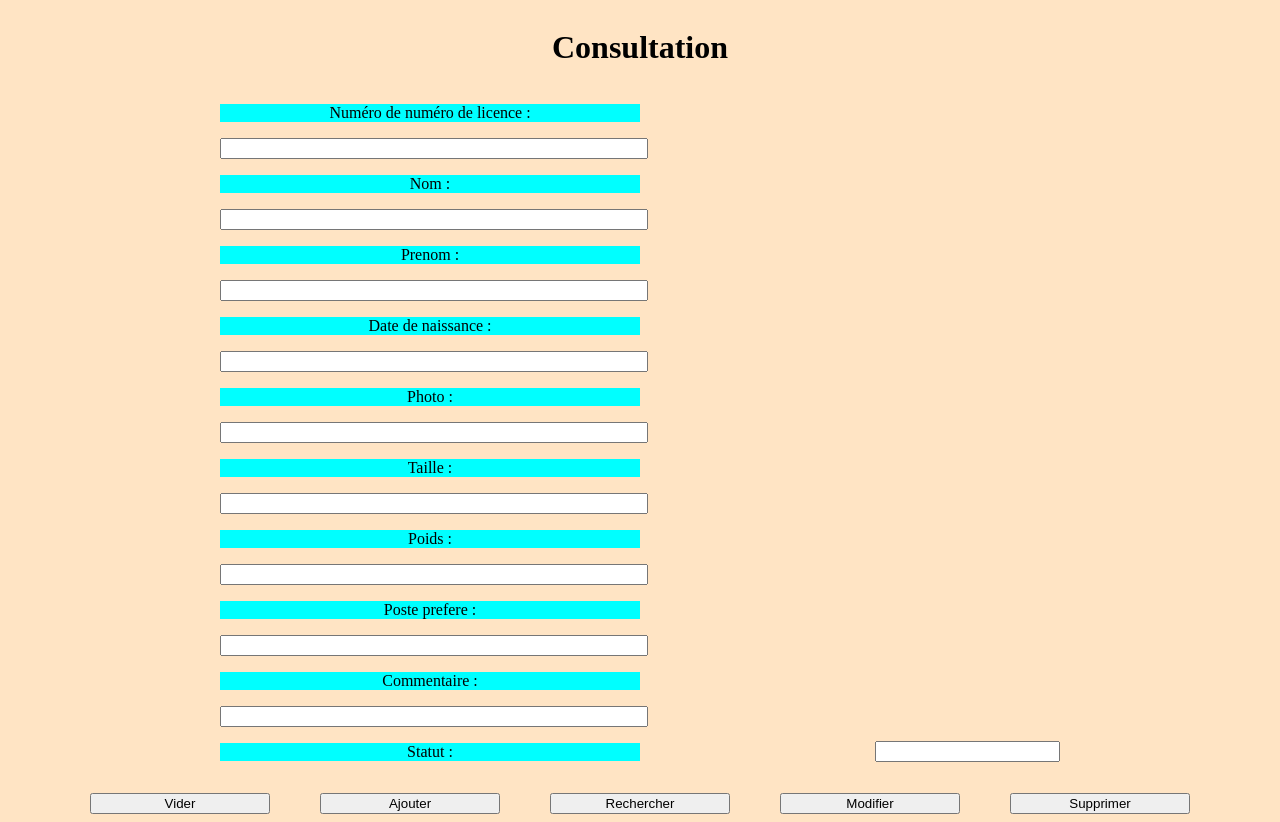
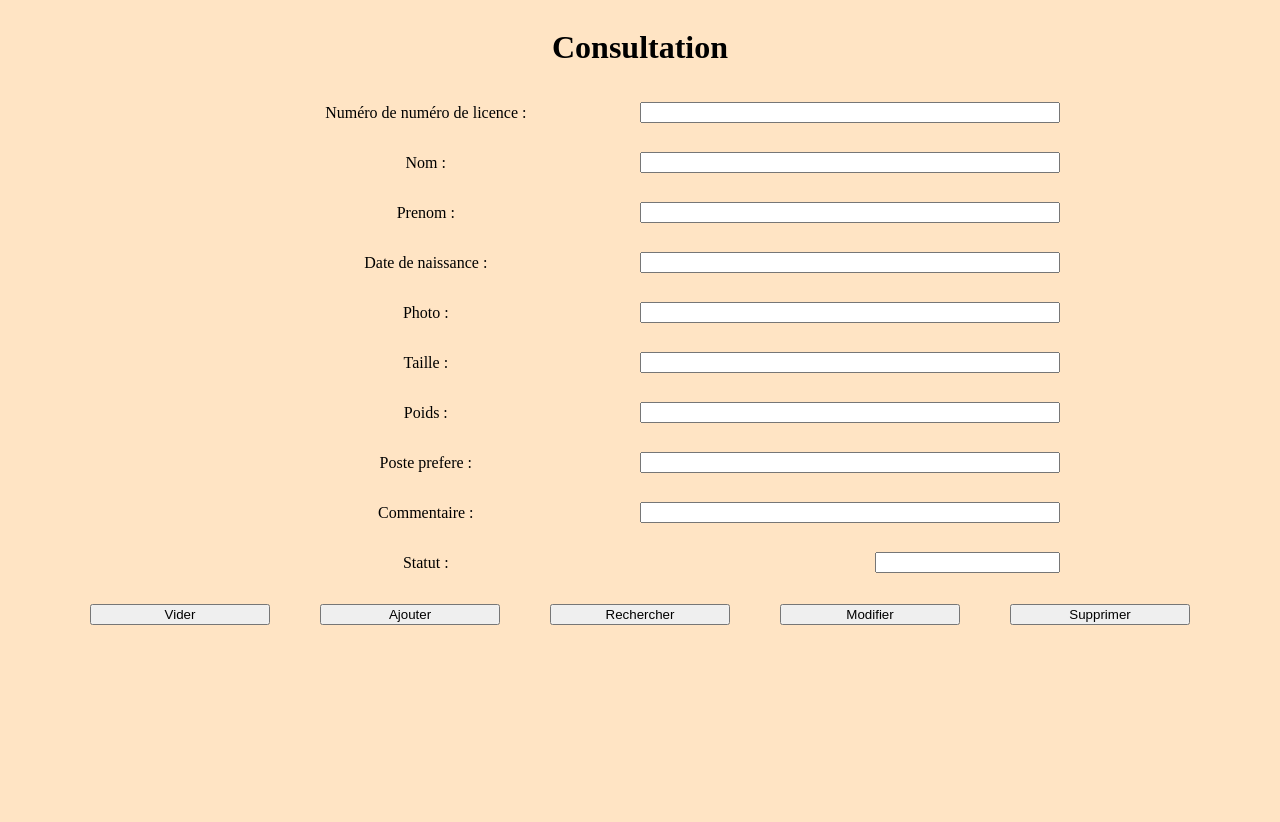
Before and after one commit to 4PoH/CoachBasketPHP, a PHP site: page /Pages/Consultation.php in a window 1280 px wide. After the commit the page ends 625 px from the top, so only its background shows below. Run offline with PHP 8.4, Linux system fonts and the light colour scheme; data that the repository does not hold is empty.

Commit message:
Modif css

```diff
--- a/CSS/Site.css
+++ b/CSS/Site.css
@@ -86,12 +86,11 @@ body {
 }
 
 .Libelle {
-    width: 50%;
-    background-color: aqua;
+    width: 49%;
 }
 
 .CaseEntree {
-    width: 50%;
+    width: 49%;
 }
 
 .DivBoutonFormulaire {
```
